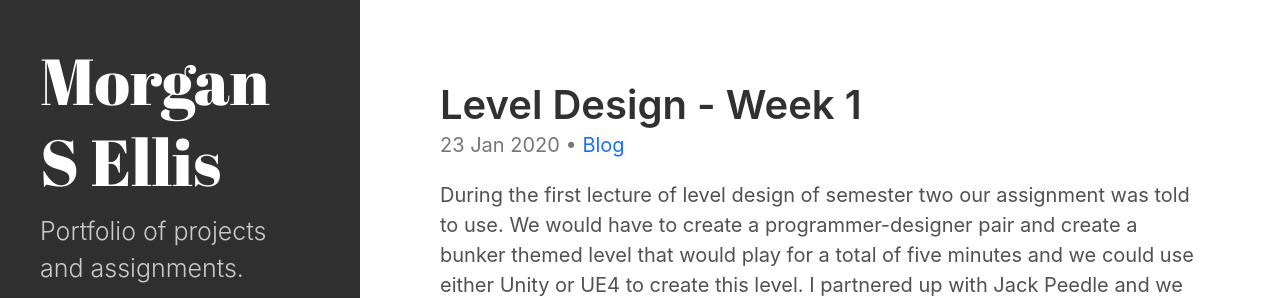
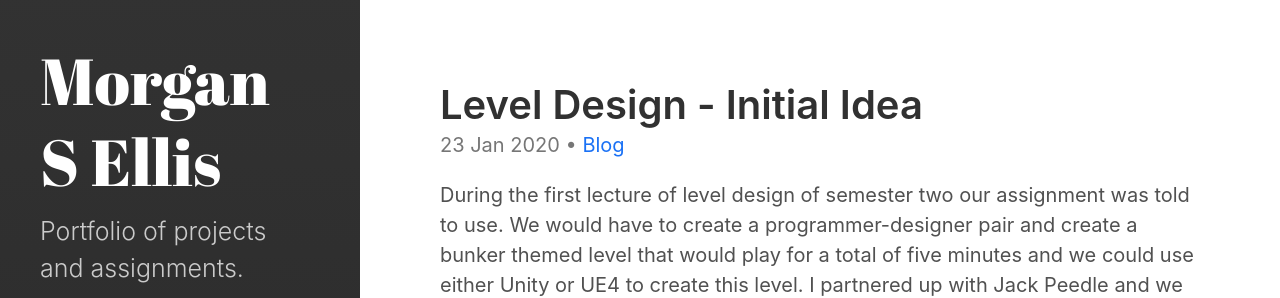
Before and after one commit to morgansellis/MorganSEllis.github.io, a Jekyll site: the page built from _posts/2020-01-23-Level-Design-Week-1.md, in a window 1280 px wide. Shown: the top 298 px of the page. Built offline with Jekyll 4.4.1, drawn with Linux system fonts in a browser that asks for light colours.

Commit message:
Update 2020-01-23-Level-Design-Week-1.md

```diff
--- a/_posts/2020-01-23-Level-Design-Week-1.md
+++ b/_posts/2020-01-23-Level-Design-Week-1.md
@@ -1,6 +1,6 @@
 ---
 layout: post
-title: "Level Design - Week 1"
+title: "Level Design - Initial Idea"
 categories:
   - Blog
 tags:
```
